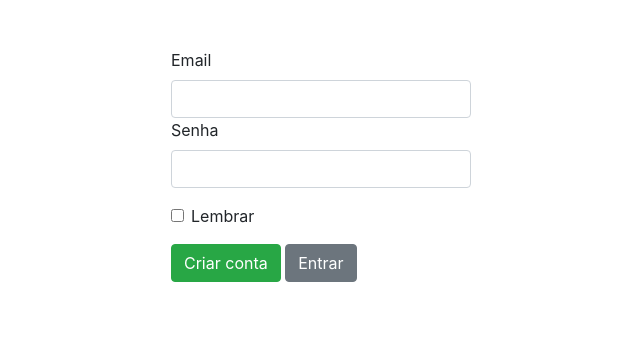
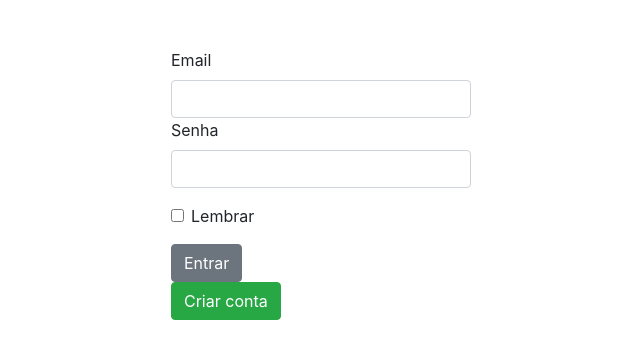
Before and after one commit to whzinn/saldata, a Flask app: page / in a window 1280 px wide. Shown: the top 359 px of the page, without its empty margins (319-959 px from the left). Run offline with Flask 2, Linux system fonts and the light colour scheme; some libraries are stand-ins or nearby versions.

Commit message:
Update acesso.html

```diff
--- a/templates/acesso.html
+++ b/templates/acesso.html
@@ -43,10 +43,16 @@
         <input type="checkbox" class="form-check-input" id="exampleCheck1">
         <label class="form-check-label" for="exampleCheck1">Lembrar</label>
       </div>
-        <button type="button" class="btn btn-success">Criar conta</button>
+
         <button type="submit" class="btn btn-secondary">Entrar</button>
 
     </form>
+    <form method="GET" action="criar">
+<button type="button" class="btn btn-success">Criar conta</button>
+
+
+
+      </form>
   </div>
 </body>
 </html>
```
